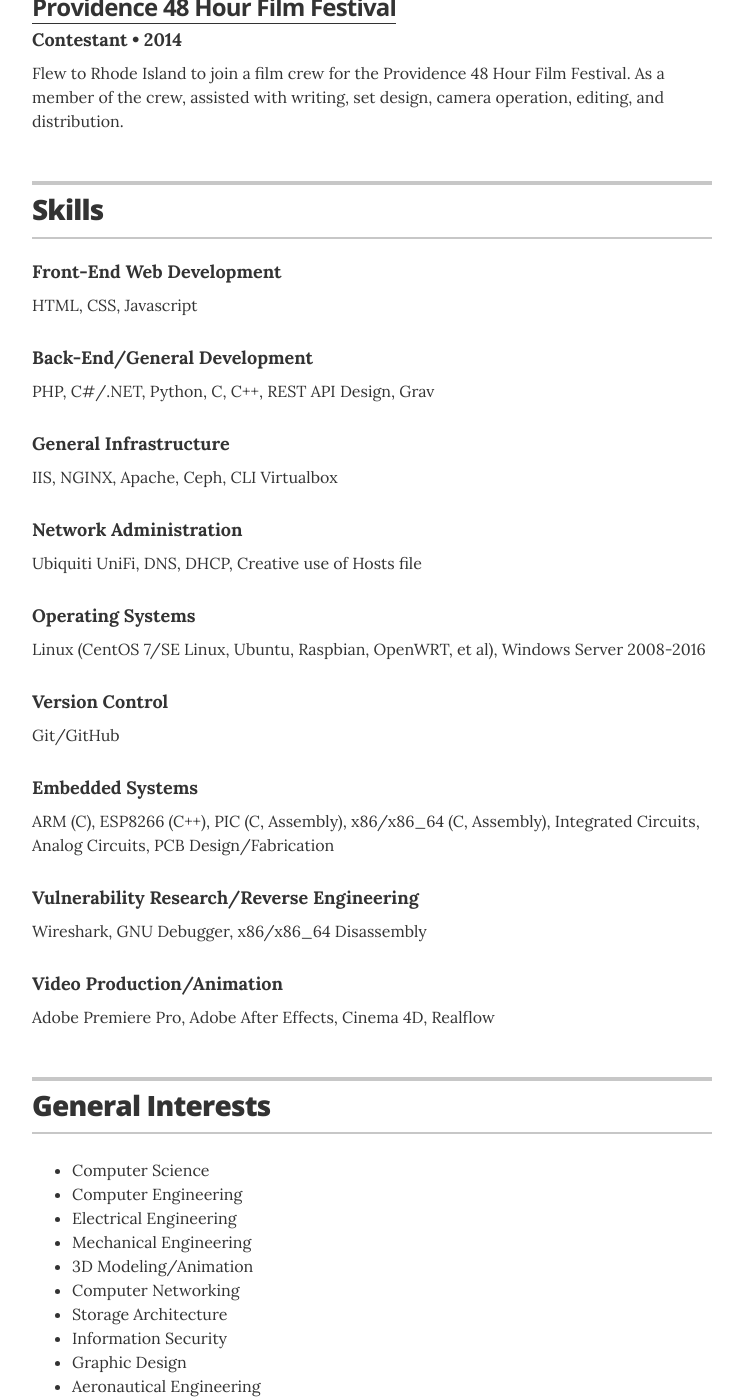
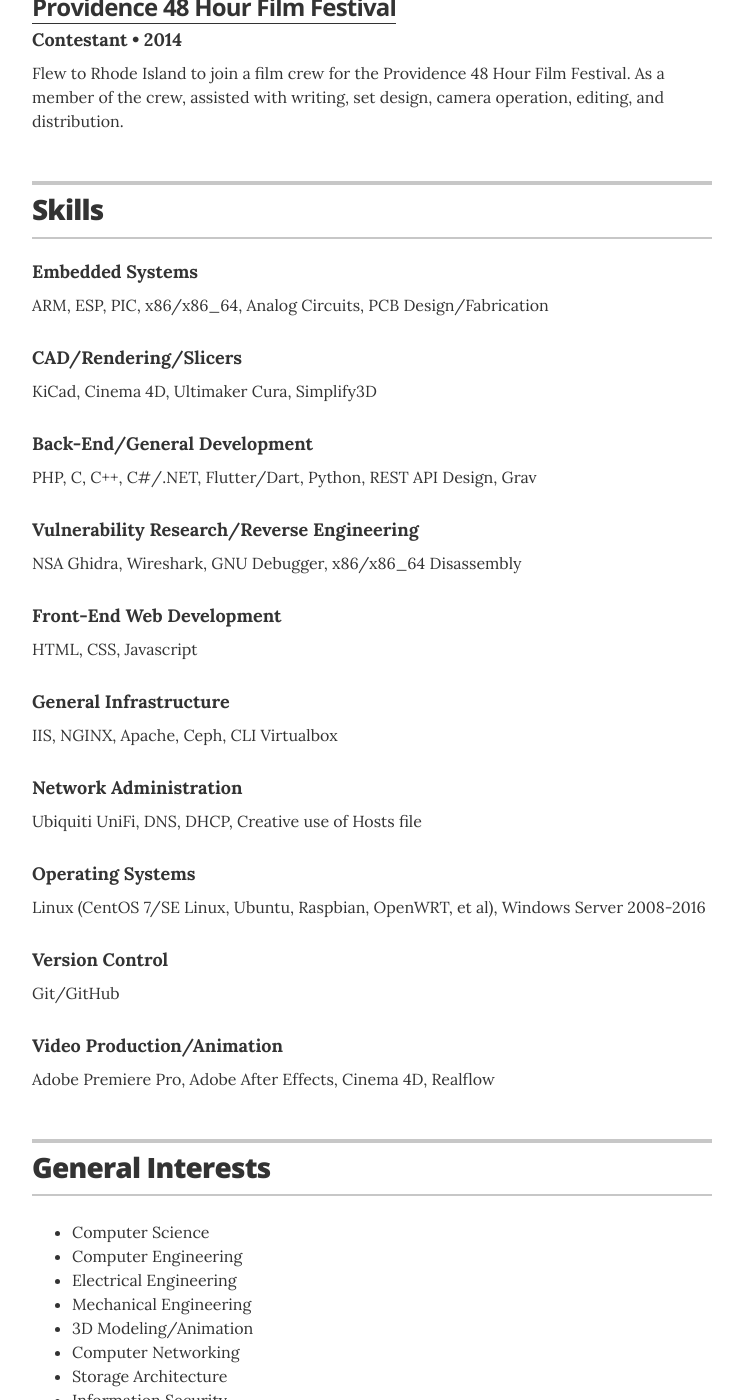
Before and after one commit to christian-kramer/christian-kramer.github.io, a Jekyll site: the page built from index.html, in a window 1280 px wide and 1400 px high, scrolled down 3041 px. Shown: the whole window, without its empty margins (268-1011 px from the left). Built offline with Jekyll 4.4.1, drawn with Linux system fonts in a browser that asks for light colours.

Commit message:
rearranged and cleaned up skills list

```diff
--- a/_data/skills.yml
+++ b/_data/skills.yml
@@ -1,11 +1,20 @@
 # Skills
 # Software
 
+- skill: Embedded Systems
+  description: ARM, ESP, PIC, x86/x86_64, Analog Circuits, PCB Design/Fabrication
+
+- skill: CAD/Rendering/Slicers
+  description: KiCad, Cinema 4D, Ultimaker Cura, Simplify3D
+
+- skill: Back-End/General Development
+  description: PHP, C, C++, C#/.NET, Flutter/Dart, Python, REST API Design, Grav
+
+- skill: Vulnerability Research/Reverse Engineering
+  description: NSA Ghidra, Wireshark, GNU Debugger, x86/x86_64 Disassembly
+
 - skill: Front-End Web Development
   description: HTML, CSS, Javascript
-
-- skill: Back-End/General Development
-  description: PHP, C#/.NET, Python, C, C++, REST API Design, Grav
 
 - skill: General Infrastructure
   description: IIS, NGINX, Apache, Ceph, CLI Virtualbox
@@ -19,11 +28,5 @@
 - skill: Version Control
   description: Git/GitHub
 
-- skill: Embedded Systems
-  description: ARM (C), ESP8266 (C++), PIC (C, Assembly), x86/x86_64 (C, Assembly), Integrated Circuits, Analog Circuits, PCB Design/Fabrication
-
-- skill: Vulnerability Research/Reverse Engineering
-  description: Wireshark, GNU Debugger, x86/x86_64 Disassembly
-
 - skill: Video Production/Animation
   description: Adobe Premiere Pro, Adobe After Effects, Cinema 4D, Realflow
```
